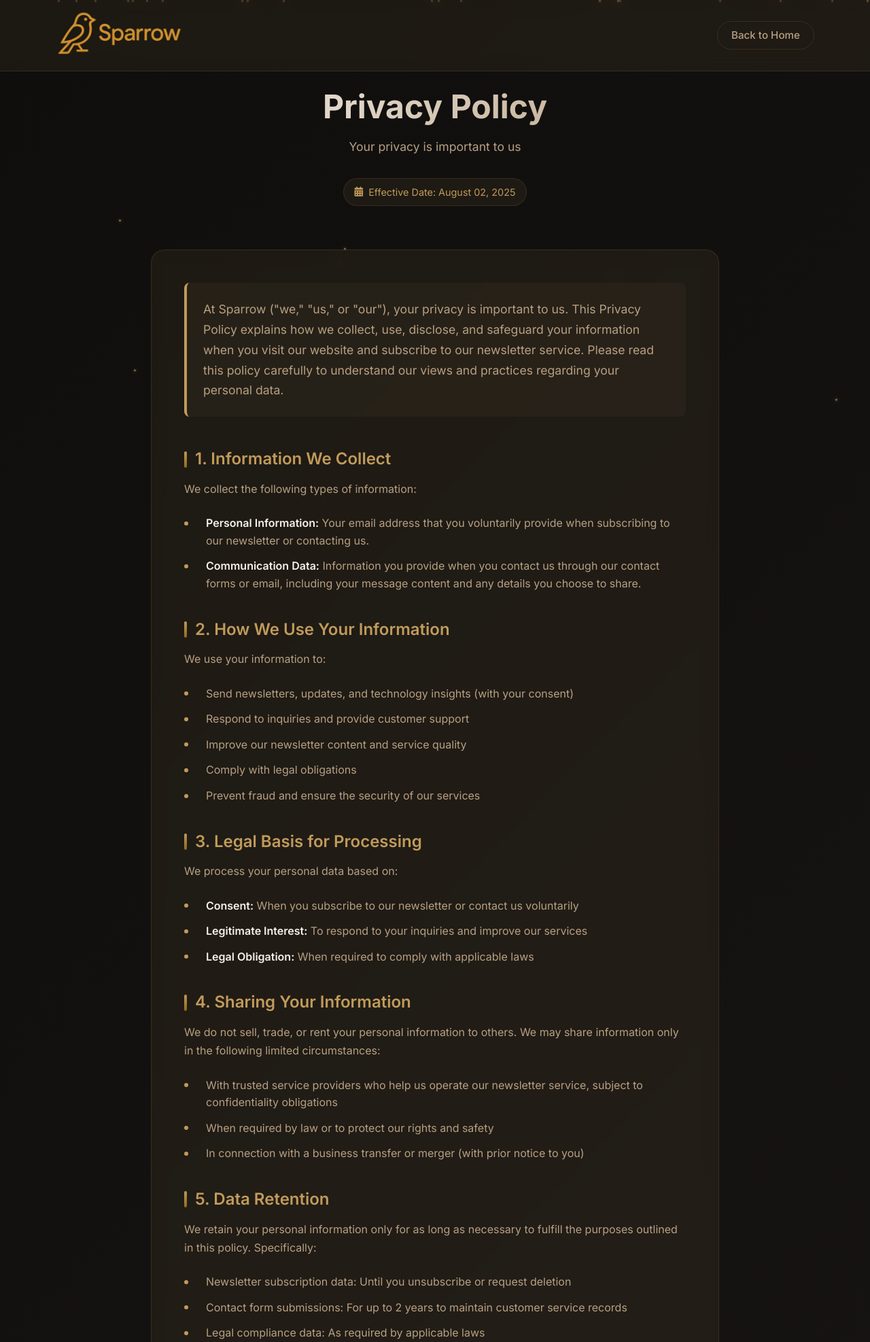
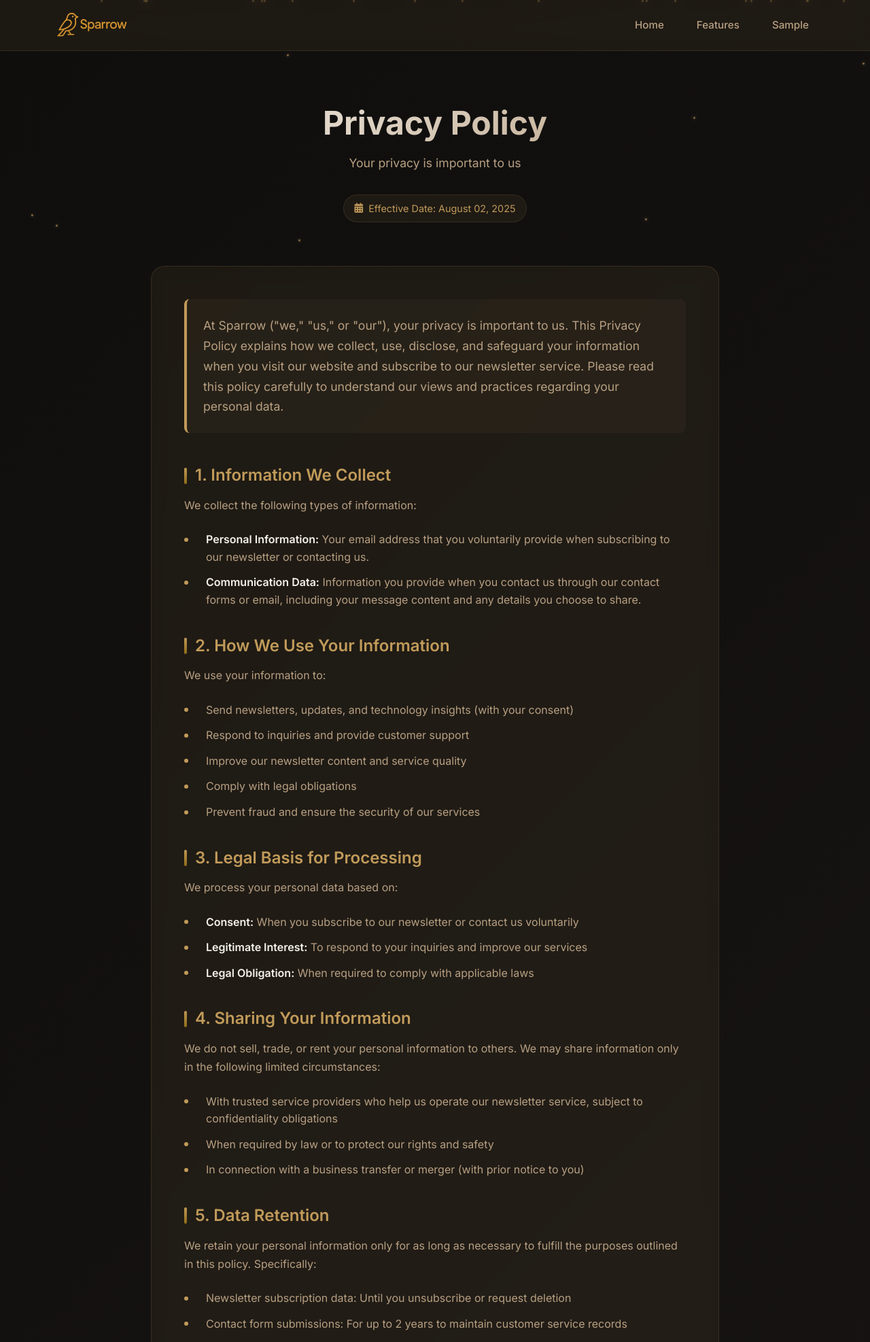
Before and after one commit to Suraj198-creator/Insights, a Flask app: page /privacy-policy in a window 1280 px wide. Shown: the top 1974 px of the page at 68% size. Run offline with Flask 3, Linux system fonts and the light colour scheme.

Commit message:
Update privacy_policy.html

```diff
--- a/templates/privacy_policy.html
+++ b/templates/privacy_policy.html
@@ -65,7 +65,7 @@
       100% { transform: translateY(-100vh) rotate(360deg); opacity: 0; }
     }
 
-    /* Navigation */
+    /* Navigation - Consistent with index.html */
     .navbar {
       background: var(--card-bg);
       backdrop-filter: blur(10px);
@@ -94,14 +94,15 @@
     }
 
     .navbar-logo {
-      height: 70px;
+      height: 40px;
       width: auto;
       max-width: 200px;
       object-fit: contain;
       position: relative;
-      top: -5px;
+      top: -2px;
     }
 
+    /* Remove default list styling */
     .navbar-nav {
       list-style: none;
       margin: 0;
@@ -112,36 +113,38 @@
       list-style: none;
     }
 
-    .nav-btn {
-      background: transparent;
-      border: 1px solid var(--card-border);
+    /* Professional text-only navigation links */
+    .nav-link {
       color: var(--text-secondary);
-      padding: 0.5rem 1.25rem;
-      border-radius: 25px;
+      text-decoration: none;
       font-weight: 500;
-      margin-left: 0.75rem;
+      font-size: 0.95rem;
+      margin-left: 2rem;
       transition: all 0.3s ease;
-      cursor: pointer;
-      text-decoration: none;
-      display: inline-block;
-      font-size: 0.95rem;
+      position: relative;
     }
 
-    .nav-btn:hover {
-      background: var(--card-bg);
+    .nav-link:hover {
       color: var(--accent-color);
-      border-color: var(--accent-color);
-      transform: translateY(-2px);
-      box-shadow: 0 5px 15px rgba(193, 155, 90, 0.2);
       text-decoration: none;
     }
 
-    .nav-btn:focus {
-      outline: none;
-      box-shadow: 0 0 0 2px rgba(193, 155, 90, 0.3);
+    .nav-link::after {
+      content: '';
+      position: absolute;
+      bottom: -3px;
+      left: 0;
+      width: 0;
+      height: 2px;
+      background: var(--accent-color);
+      transition: width 0.3s ease;
     }
 
-    /* Mobile navigation */
+    .nav-link:hover::after {
+      width: 100%;
+    }
+
+    /* Hamburger menu styling */
     .navbar-toggler {
       border: none;
       padding: 0.25rem 0.5rem;
@@ -166,6 +169,7 @@
       height: 1.5rem;
     }
 
+    /* Mobile navigation */
     @media (max-width: 991px) {
       .navbar-collapse {
         margin-top: 1rem;
@@ -178,12 +182,10 @@
         align-items: flex-start;
       }
 
-      .nav-btn {
-        margin: 0.25rem 0;
+      .nav-link {
+        margin: 0.5rem 0;
         margin-left: 0;
         display: block;
-        text-align: center;
-        width: 100%;
       }
     }
 
@@ -191,6 +193,7 @@
     .privacy-section {
       padding: 6rem 0 4rem;
       min-height: 100vh;
+      padding-top: 120px; /* Account for fixed navbar */
     }
 
     .privacy-container {
@@ -487,23 +490,7 @@
         flex-direction: column;
         gap: 1rem;
       }
-    }
 
-    /* Responsive Design */
-    @media (max-width: 768px) {
-      .footer-content {
-        flex-direction: column;
-        text-align: center;
-      }
-
-      .footer-links {
-        flex-direction: column;
-        gap: 1rem;
-      }
-    }
-
-    /* Responsive */
-    @media (max-width: 768px) {
       .privacy-title {
         font-size: 2.5rem;
       }
@@ -523,14 +510,28 @@
   <div class="bg-animation" id="bgAnimation"></div>
 
   <!-- Navigation -->
-
   <nav class="navbar navbar-expand-lg navbar-dark">
     <div class="container">
-      <a class="navbar-brand" href="{{ url_for('index')}}">
+      <a class="navbar-brand" href="{{ url_for('index') }}">
         <img src="static/images/sparrow_logo.png" alt="Sparrow Logo" class="navbar-logo">
       </a>
-      <div class="ms-auto">
-        <a class="nav-btn" href="{{ url_for('index') }}">Back to Home</a>
+
+      <button class="navbar-toggler" type="button" data-bs-toggle="collapse" data-bs-target="#navbarNav" aria-controls="navbarNav" aria-expanded="false" aria-label="Toggle navigation">
+        <span class="navbar-toggler-icon"></span>
+      </button>
+
+      <div class="collapse navbar-collapse" id="navbarNav">
+        <ul class="navbar-nav ms-auto">
+          <li class="nav-item">
+            <a class="nav-link" href="{{ url_for('index') }}#hero">Home</a>
+          </li>
+          <li class="nav-item">
+            <a class="nav-link" href="{{ url_for('index') }}#features">Features</a>
+          </li>
+          <li class="nav-item">
+            <a class="nav-link" href="{{ url_for('index') }}#sample">Sample</a>
+          </li>
+        </ul>
       </div>
     </div>
   </nav>
@@ -656,7 +657,7 @@
   </section>
 
   <!-- Footer -->
-
+  <footer class="footer">
     <div class="container">
       <div class="footer-content">
         <div class="footer-logo">
@@ -698,21 +699,49 @@
       }
     }
 
-    // Initialize particles when page loads
-    document.addEventListener('DOMContentLoaded', createParticles);
+    // Enhanced smooth scrolling for both same-page and cross-page navigation
+    document.querySelectorAll('a[href*="#"]').forEach(anchor => {
+      anchor.addEventListener('click', function (e) {
+        const href = this.getAttribute('href');
 
-    // Smooth scrolling for anchor links
-    document.querySelectorAll('a[href^="#"]').forEach(anchor => {
-      anchor.addEventListener('click', function (e) {
-        e.preventDefault();
-        const target = document.querySelector(this.getAttribute('href'));
-        if (target) {
-          target.scrollIntoView({
-            behavior: 'smooth',
-            block: 'start'
-          });
+        // Check if it's a same-page anchor link (starts with #)
+        if (href.startsWith('#')) {
+          e.preventDefault();
+          const target = document.querySelector(href);
+          if (target) {
+            target.scrollIntoView({
+              behavior: 'smooth',
+              block: 'start'
+            });
+
+            // Close mobile menu after clicking
+            const navbarToggler = document.querySelector('.navbar-toggler');
+            const navbarCollapse = document.querySelector('.navbar-collapse');
+            if (navbarCollapse && navbarCollapse.classList.contains('show')) {
+              navbarToggler.click();
+            }
+          }
         }
+        // For cross-page links (contains both URL and #), let the browser handle navigation
       });
+    });
+
+    // Handle scrolling to anchor on page load (for cross-page navigation)
+    document.addEventListener('DOMContentLoaded', function() {
+      createParticles();
+
+      // Check if there's a hash in the URL
+      if (window.location.hash) {
+        setTimeout(() => {
+          const target = document.querySelector(window.location.hash);
+          if (target) {
+            target.scrollIntoView({
+              behavior: 'smooth',
+              block: 'start'
+            });
+          }
+        }, 100);
+      }
     });
   </script>
 </body>
```
